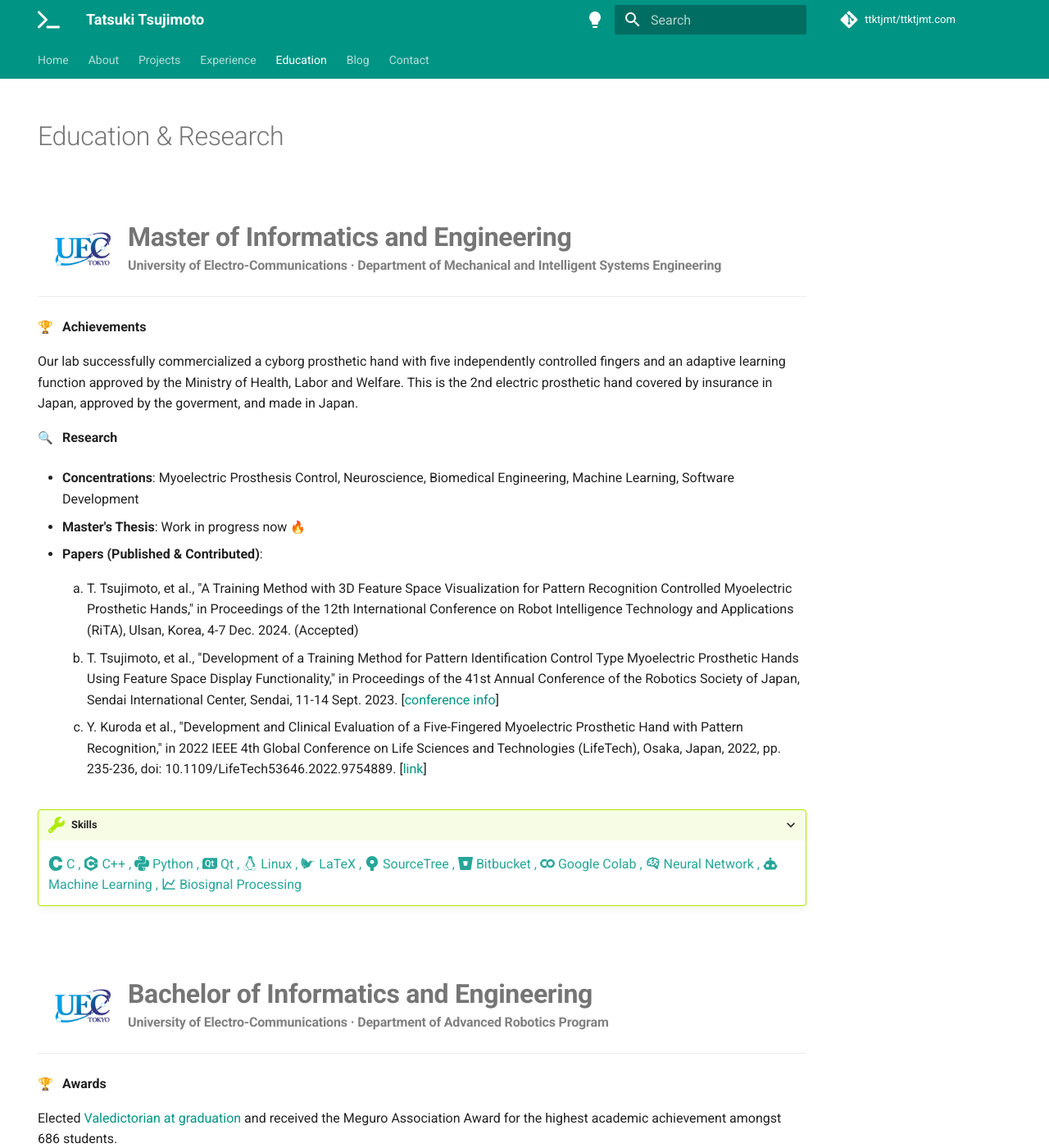
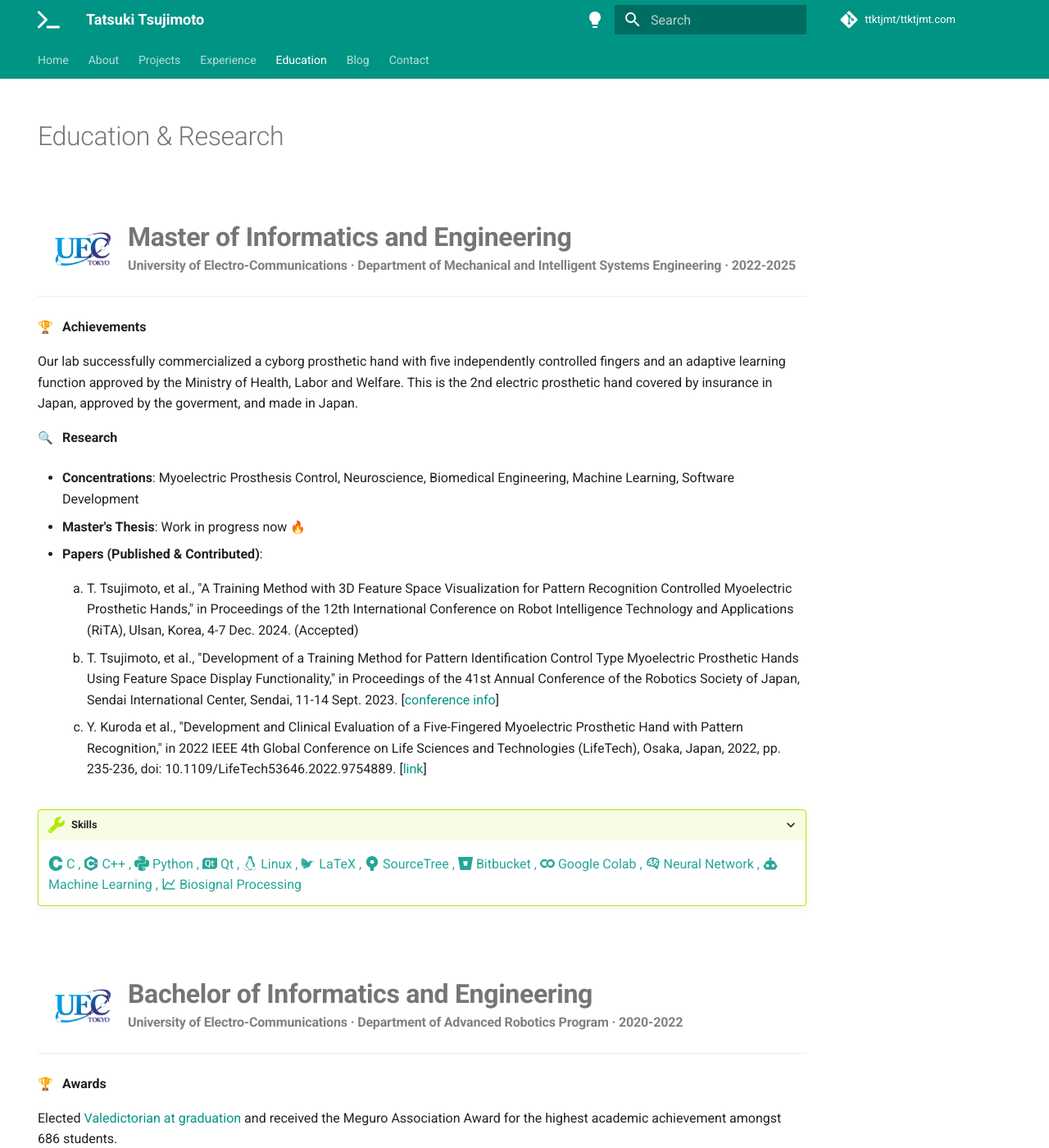
Before and after one commit to ttktjmt/ttktjmt.com, an MkDocs documentation site: the page built from docs/docs/education.md, in a window 1280 px wide and 1400 px high. Shown: the whole window at 82% size. Built offline with MkDocs 1.6.1 and Material for MkDocs 9.7.7, drawn with Linux system fonts in a browser that asks for light colours; emoji names are drawn with the system emoji font; comment, search, counter and statistics services are not loaded; some of the changed text lies outside the part shown.

```diff
--- a/docs/docs/education.md
+++ b/docs/docs/education.md
@@ -7,13 +7,13 @@
 <br>
 
 <!-- Master -->
-<img src="../img/logo-uec.jpg" alt="Profile picture" width="70rem" style="float: left; margin: 0rem 1rem; border-radius: 20%; overflow: hidden;"/>
+![UEC logo](img/logo-uec.jpg){:width="70rem" style="float: left; margin: 0rem 1rem; border-radius: 20%; overflow: hidden;"}
 
 <h1 style="margin: 0.8rem 0rem 0rem 5rem; font-weight: bold;">
     Master of Informatics and Engineering
 </h1>
 <h4 style="margin: 0rem; color: gray;">
-    University of Electro-Communications · Department of Mechanical and Intelligent Systems Engineering
+    University of Electro-Communications · Department of Mechanical and Intelligent Systems Engineering · 2022-2025
 </h4>
 
 ---
@@ -53,14 +53,14 @@
 
 <br><br>
 
-<!-- Bachelor -->
-<img src="../img/logo-uec.jpg" alt="Profile picture" width="70rem" style="float: left; margin: 0rem 1rem; border-radius: 20%; overflow: hidden;"/>
+<!-- Bachelor2 -->
+![UEC logo](img/logo-uec.jpg){:width="70rem" style="float: left; margin: 0rem 1rem; border-radius: 20%; overflow: hidden;"}
 
 <h1 style="margin: 0.8rem 0rem 0rem 5rem; font-weight: bold;">
     Bachelor of Informatics and Engineering
 </h1>
 <h4 style="margin: 0rem; color: gray;">
-    University of Electro-Communications · Department of Advanced Robotics Program
+    University of Electro-Communications · Department of Advanced Robotics Program · 2020-2022
 </h4>
 
 ---
@@ -91,3 +91,27 @@
     :material-chart-line:           Biosignal Processing
 
 <br><br>
+
+<!-- Bachelor1 -->
+
+![Shizuoka Uni logo](https://www.shizuoka.ac.jp/english/outline/profile/symbol/images/symbol_img01.gif){:width="70rem" style="float: left; margin: 0rem 1rem; border-radius: 20%; overflow: hidden;"}
+
+<h1 style="margin: 0.8rem 0rem 0rem 5rem; font-weight: bold;">
+    Bachelor of Mechanical Engineering
+</h1>
+<h4 style="margin: 0rem; color: gray;">
+    Shizuoka University · Department of Mechanical Engineering · 2018-2020
+</h4>
+
+---
+
+:mag: &nbsp; **Study** <br>
+
+I studied basic about physics, math, and mechanical engineering.
+
+
+???+ skills
+
+    :: Weldering ,
+
+<br><br>
```
Also changed, not shown: docs/docs/projects.md (+21 -1 lines), docs/docs/img/robot_battle.jpg (added).
